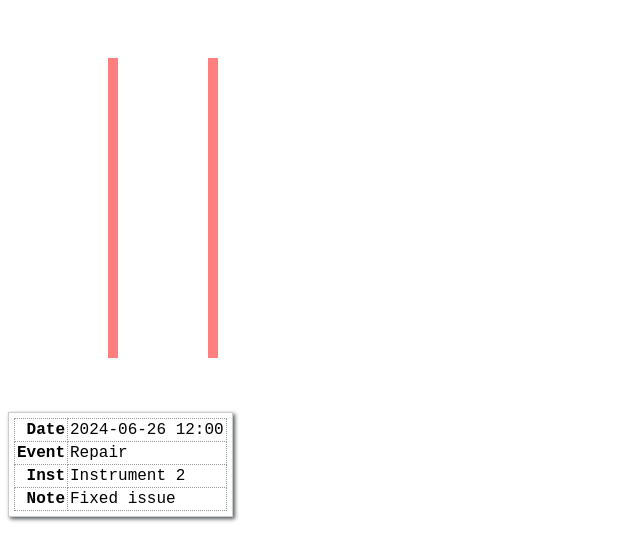
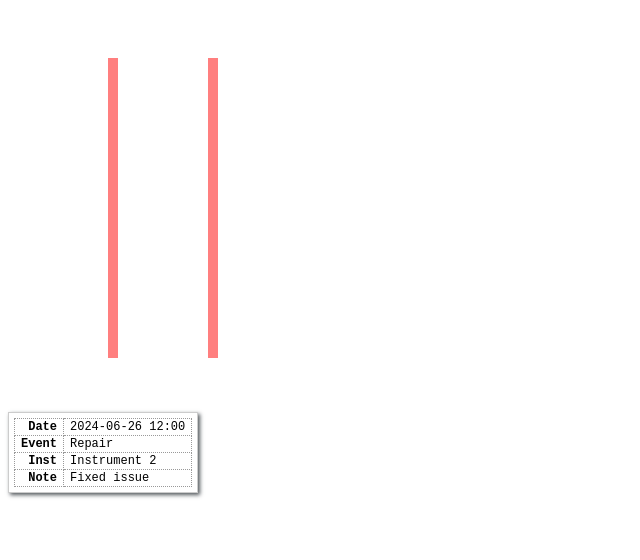
Before and after one commit to chorpler/jstest, a website: page index.html in a window 1280 px wide. Shown: the whole page, without its empty margins (0-640 px from the left). Drawn offline with Linux system fonts and the light colour scheme.

Commit message:
Style updates for tooltip table

```diff
--- a/index.html
+++ b/index.html
@@ -28,23 +28,21 @@
       --placeholder-var: 20vw;
       border-collapse: collapse;
       font-family: 'Courier New', monospace;
+      font-size: 12px;
     }
     .tooltip-table td {
       --placeholder-var: 20vw;
       border: 1px dotted #999;
-      padding: 2px;
+      padding-left: 6px;
+      padding-right: 6px;
     }
     .tooltip-table td.hdr {
       --placeholder-var: 20vw;
-      border: 1px dotted #999;
-      padding: 2px;
       font-weight: bold;
       text-align: right;
     }
     .tooltip-table td.data {
       --placeholder-var: 20vw;
-      border: 1px dotted #999;
-      padding: 2px;
     }
   </style>
 </head>
```
